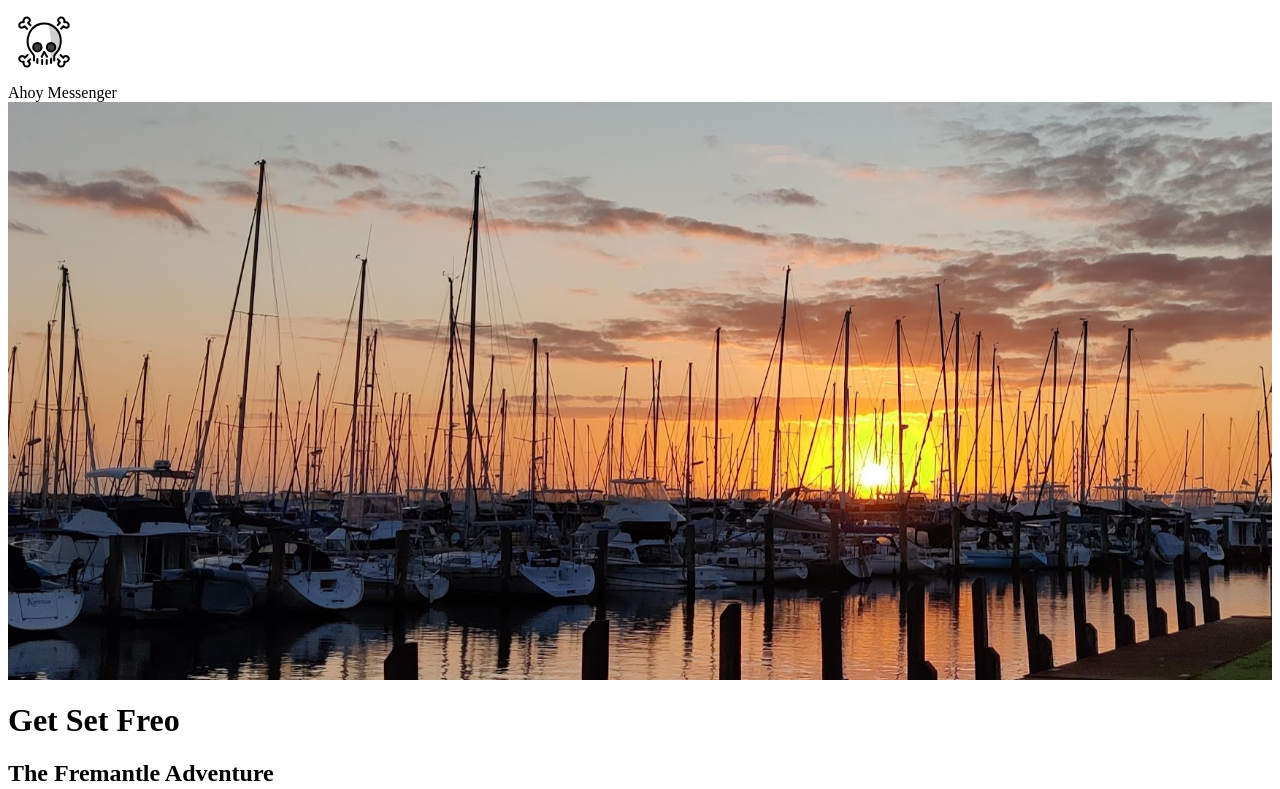
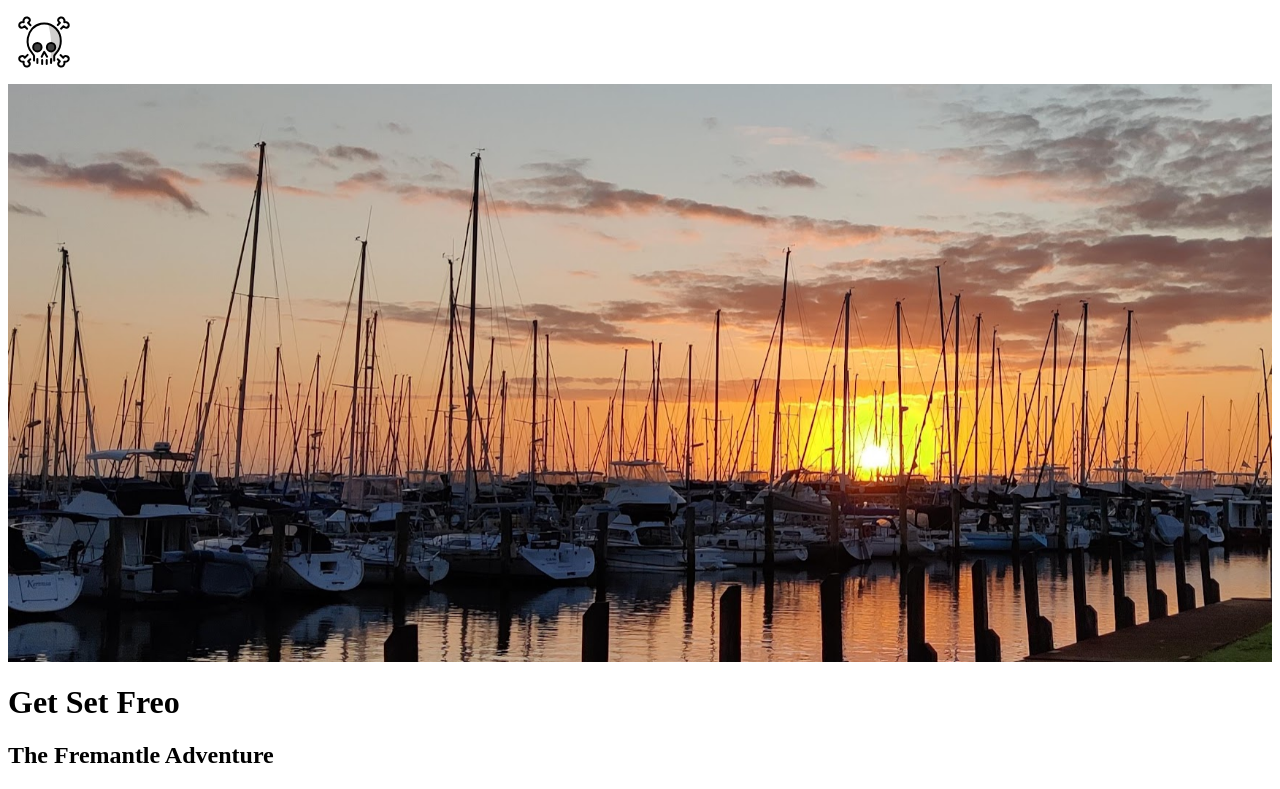
Before and after one commit to adambraimbridge/getsetgeo, a Next.js app: page / in a window 1280 px wide. Shown: the top 789 px of the page. Built offline with nearby package versions, Linux system fonts and the light colour scheme; a web font is replaced by a local one.

Commit message:
Updated layout and chat

```diff
--- a/components/chat/index.js
+++ b/components/chat/index.js
@@ -1,6 +1,10 @@
 const Chat = () => {
 	return (
 		<>
+			<div className="text-right text-gray-500 p-1 max-w-sm mx-auto my-3">
+				<span className="text-yellow-800">Ahoy</span> Messenger
+			</div>
+
 			<section>
 				<div className="p-5 max-w-sm mx-auto my-3 bg-white rounded-xl shadow-md flex items-center space-x-4">
 					<div className="flex-shrink-0">
--- a/components/layout/index.js
+++ b/components/layout/index.js
@@ -9,17 +9,8 @@
 						<img className="w-8" src="/img/skull-and-crossbones.svg" />
 					</Link>
 				</div>
-				<div class="flex text-sm" v-else>
-					<div className="flex-grow text-right text-gray-500">
-						<span className="text-yellow-800">Ahoy</span> Messenger
-					</div>
-				</div>
 			</nav>
-
-			<div className="relative max-w-prose sm:py-3 sm:max-w-xl sm:mx-auto">
-				<div className="absolute inset-0 bg-gradient-to-r from-cyan-400 to-sky-500 shadow-lg transform -skew-y-10 sm:skew-y-0 sm:-rotate-1 sm:rounded-3xl"></div>
-				<div className="relative px-4 py-10 bg-white shadow-lg sm:rounded-3xl sm:p-20">{children}</div>
-			</div>
+			{children}
 		</div>
 	)
 }
--- a/pages/index.js
+++ b/pages/index.js
@@ -12,6 +12,9 @@
 				<link rel="stylesheet" href="https://rsms.me/inter/inter.css" />
 			</Head>
 
+			<div className="relative max-w-prose sm:py-3 sm:max-w-xl sm:mx-auto">
+				<div className="absolute inset-0 bg-gradient-to-r from-cyan-400 to-sky-500 shadow-lg transform -skew-y-10 sm:skew-y-0 sm:-rotate-1 sm:rounded-3xl"></div>
+				<div className="relative px-4 py-10 bg-white shadow-lg sm:rounded-3xl sm:p-20">
 					<div className="mx-auto">
 						<Image src={sunset} alt="Silhouettes of yachts at sunset" placeholder="blur" objectFit="contain" layout="responsive" className="rounded-lg" />
 
@@ -54,6 +57,8 @@
 							</div>
 						</div>
 					</div>
+				</div>
+			</div>
 		</>
 	)
 }
```
Lines whose indentation alone changed are shown as unchanged.
